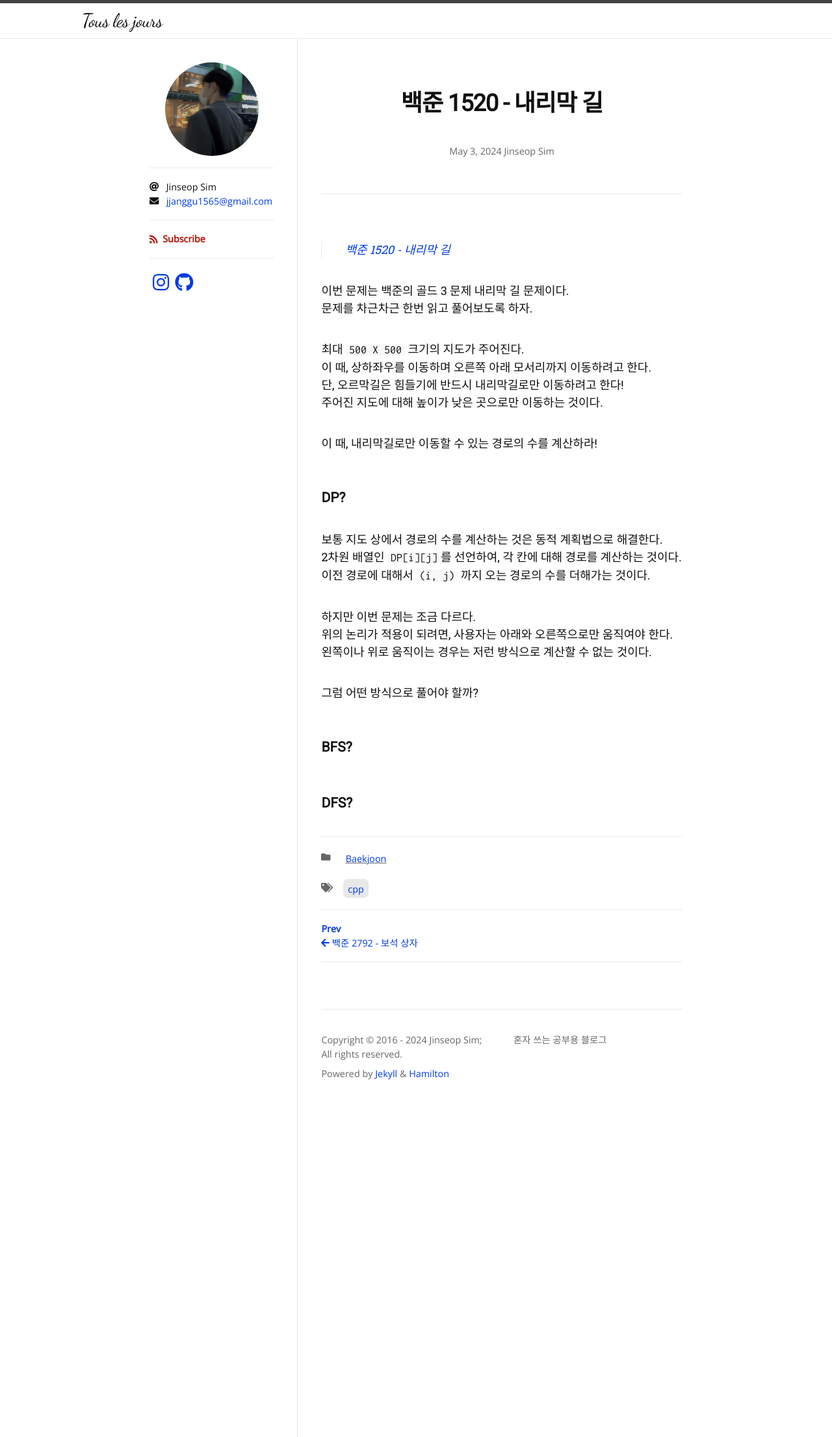
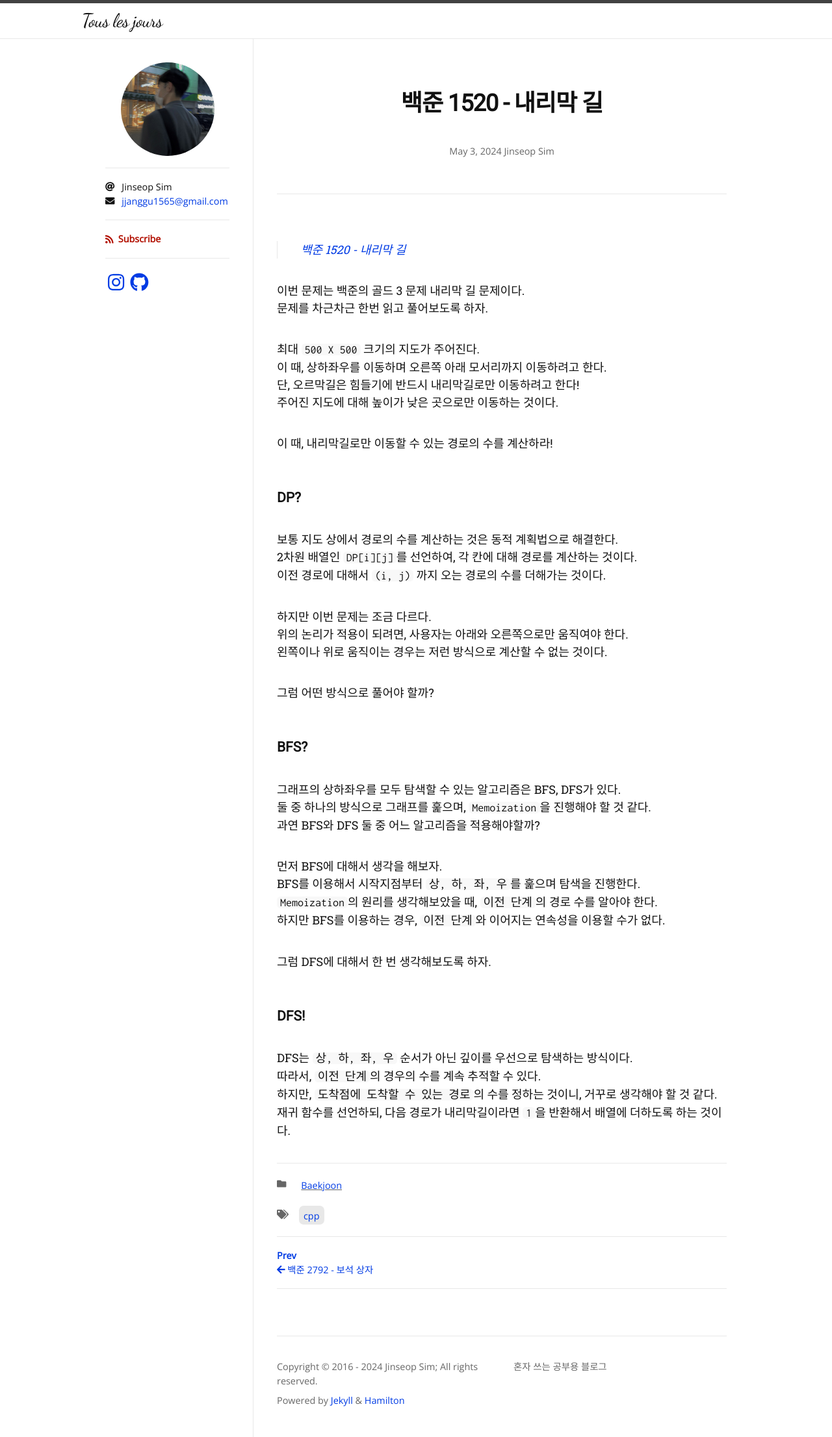
Before and after one commit to Jinseop-Sim/Jinseop-Sim.github.io, a Jekyll site: the page built from _posts/2024-05-03-bj-1520.md, in a window 1280 px wide. Shown: the whole page at 65% size. Built offline with Jekyll 4.4.1, drawn with Linux system fonts in a browser that asks for light colours; nearby versions of some CDN libraries; some web fonts are replaced; comment, search, counter and statistics services are not loaded.

Commit message:
글 수정

````diff
--- a/_posts/2024-05-03-bj-1520.md
+++ b/_posts/2024-05-03-bj-1520.md
@@ -30,5 +30,19 @@
 그럼 어떤 방식으로 풀어야 할까?
 
 ### BFS?
+그래프의 상하좌우를 모두 탐색할 수 있는 알고리즘은 BFS, DFS가 있다.
+둘 중 하나의 방식으로 그래프를 훑으며, ```Memoization```을 진행해야 할 것 같다.
+과연 BFS와 DFS 둘 중 어느 알고리즘을 적용해야할까?
 
-### DFS?
+먼저 BFS에 대해서 생각을 해보자.
+BFS를 이용해서 시작지점부터 ```상, 하, 좌, 우```를 훑으며 탐색을 진행한다.
+```Memoization```의 원리를 생각해보았을 때, ```이전 단계```의 경로 수를 알아야 한다.
+하지만 BFS를 이용하는 경우, ```이전 단계```와 이어지는 연속성을 이용할 수가 없다.
+
+그럼 DFS에 대해서 한 번 생각해보도록 하자.
+
+### DFS!
+DFS는 ```상, 하, 좌, 우``` 순서가 아닌 깊이를 우선으로 탐색하는 방식이다.
+따라서, ```이전 단계```의 경우의 수를 계속 추적할 수 있다.
+하지만, ```도착점에 도착할 수 있는 경로```의 수를 정하는 것이니, 거꾸로 생각해야 할 것 같다.
+재귀 함수를 선언하되, 다음 경로가 내리막길이라면 ```1```을 반환해서 배열에 더하도록 하는 것이다.
````
